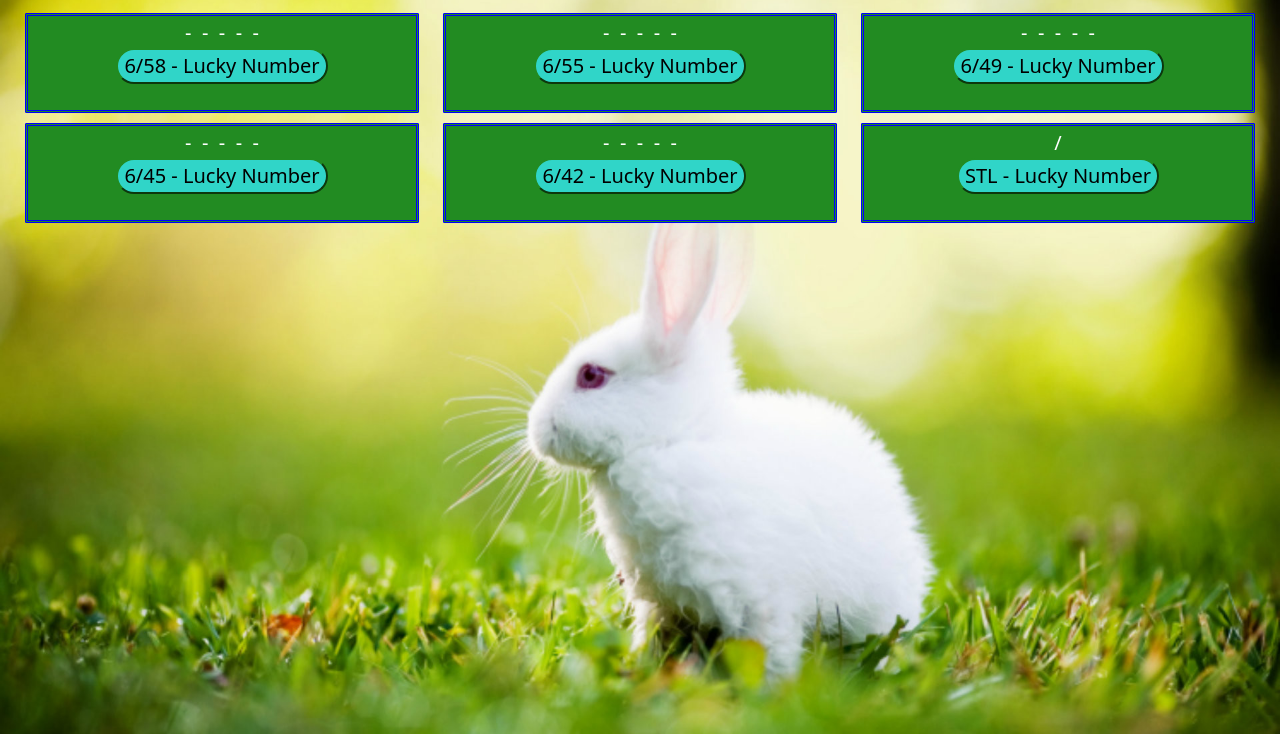
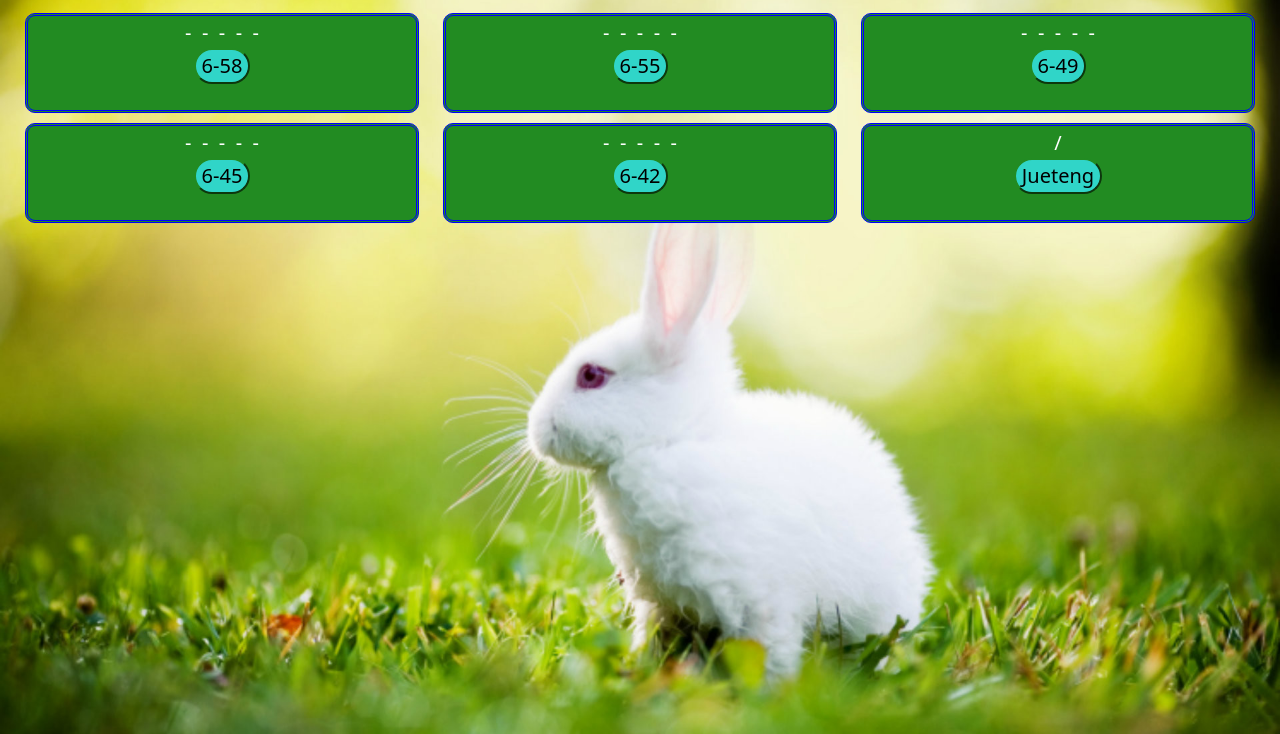
Before and after one commit to Zaiii19/Lucky-Number-Generator, a plain HTML site: page index.html in a window 1280 px wide. Shown: the part 66-800 px from the top of the page. Drawn offline with nearby package versions, Linux system fonts and the light colour scheme.

Commit message:
final commit

```diff
--- a/index.html
+++ b/index.html
@@ -38,7 +38,7 @@
             <label>-</label>
     <label id="flabel"></label>
     <br>
-    <button type="button" id="sixfiftyeight">6/58 - Lucky Number</button>
+    <button type="button" id="sixfiftyeight">6-58</button>
     </div>
     </div>
 
@@ -56,7 +56,7 @@
                 <label>-</label>
         <label id="llabel"></label>
         <br>
-        <button type="button" id="sixfiftyfive">6/55 - Lucky Number</button>
+        <button type="button" id="sixfiftyfive">6-55</button>
     </div>
     </div>
 
@@ -75,7 +75,7 @@
                 <label>-</label>
         <label id="rlabel"></label>
         <br>
-        <button type="button" id="sixfortynine">6/49 - Lucky Number</button>
+        <button type="button" id="sixfortynine">6-49</button>
     </div>
     </div>
 </div>
@@ -95,7 +95,7 @@
                 <label>-</label>
         <label id="xlabel"></label>
         <br>
-        <button type="button" id="sixfortyfive">6/45 - Lucky Number</button>
+        <button type="button" id="sixfortyfive">6-45</button>
     </div>
     </div>
 
@@ -113,7 +113,7 @@
                 <label>-</label>
         <label id="ddlabel"></label>
         <br>
-        <button type="button" id="sixfortytwo">6/42 - Lucky Number</button>
+        <button type="button" id="sixfortytwo">6-42</button>
     </div>
     </div>
 
@@ -124,7 +124,7 @@
         <label id="fflabel"></label>
 
         <br>
-        <button type="button" id="juetengButton">STL - Lucky Number</button>
+        <button type="button" id="juetengButton">Jueteng</button>
     </div>
     </div>
 </div>
--- a/style.css
+++ b/style.css
@@ -29,7 +29,7 @@ h1{
 .six-58{
     border-style: double;
     border-color: blue;
-    border-radius: 1px;
+    border-radius: 10px;
     background-color: #228B22;
     padding: 2px;
     height: 100px;
@@ -41,7 +41,7 @@ h1{
 .six-55{
     border-style: double;
     border-color: blue;
-    border-radius: 1px;
+    border-radius: 10px;
     background-color: #228B22;
     padding: 2px;
     height: 100px;
@@ -50,7 +50,7 @@ h1{
 .six-49{
     border-style: double;
     border-color: blue;
-    border-radius: 1px;
+    border-radius: 10px;
     background-color: #228B22;
     padding: 2px;
     height: 100px;
@@ -62,7 +62,7 @@ h1{
 .six-45{
     border-style: double;
     border-color: blue;
-    border-radius: 1px;
+    border-radius: 10px;
     background-color: #228B22;
     padding: 2px;
     height: 100px;
@@ -74,7 +74,7 @@ h1{
 .six-42{
     border-style: double;
     border-color: blue;
-    border-radius: 1px;
+    border-radius: 10px;
     background-color: #228B22;
     padding: 2px;
     height: 100px;
@@ -86,7 +86,7 @@ h1{
 .two-39{
     border-style: double;
     border-color: blue;
-    border-radius: 1px;
+    border-radius: 10px;
     background-color: #228B22;
     padding: 2px;
     height: 100px;
```
